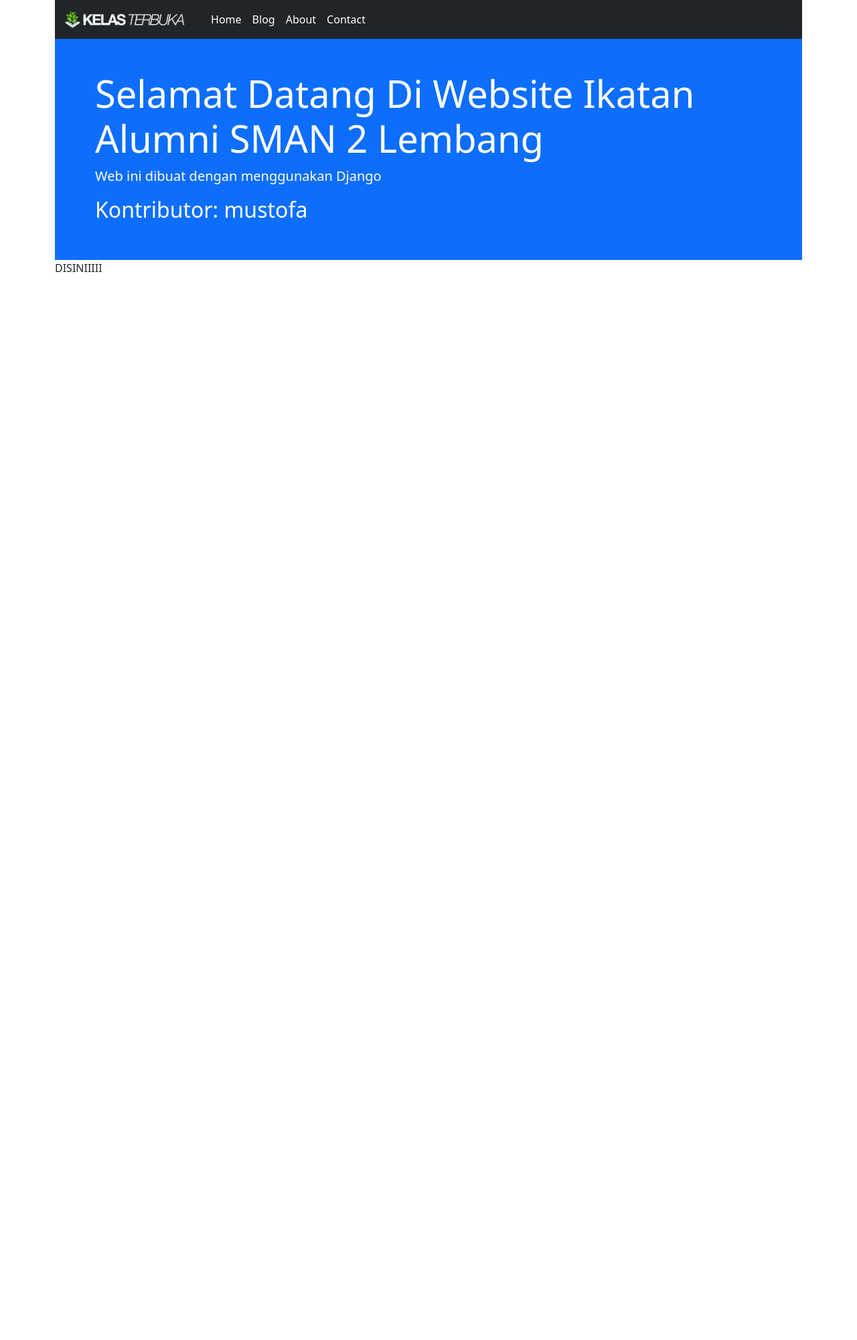
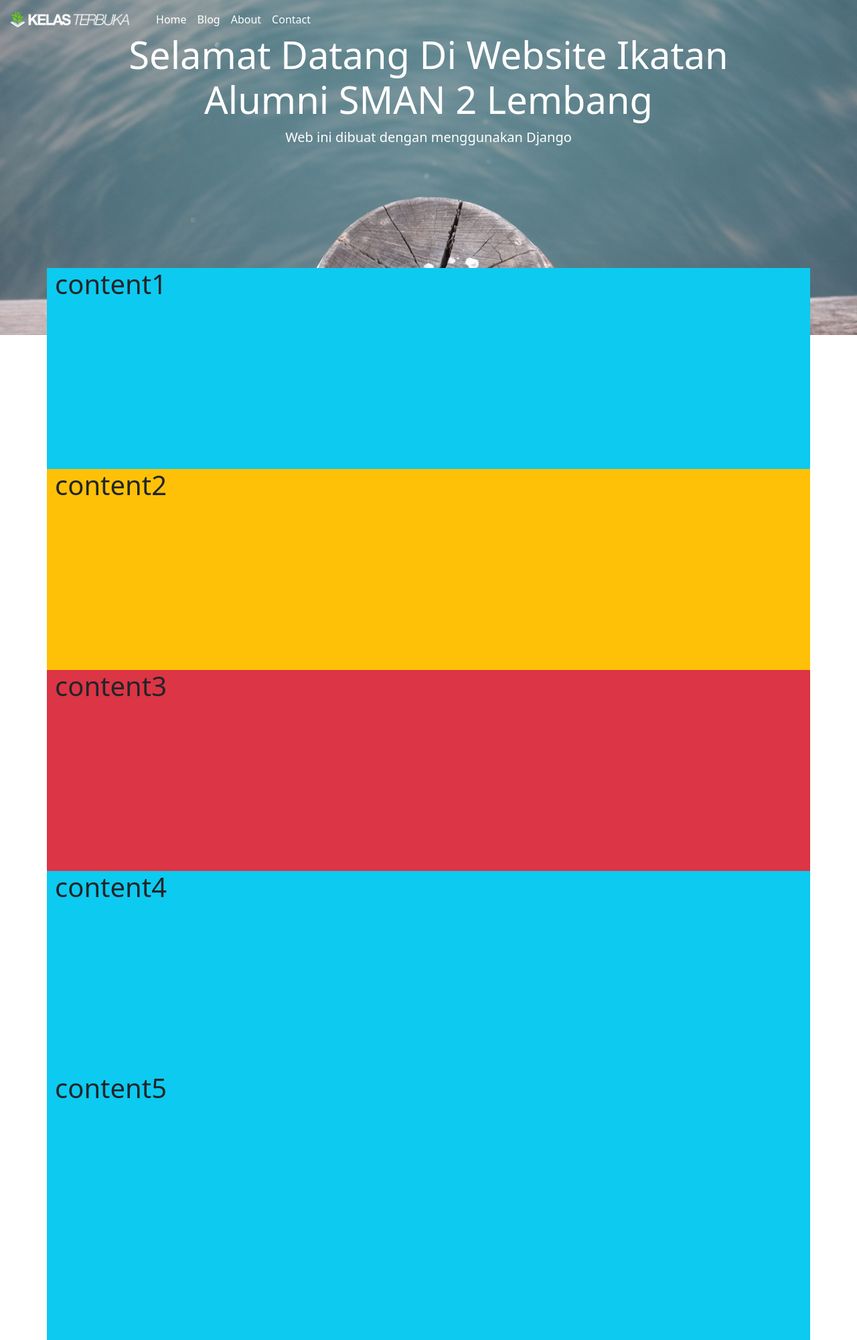
Before and after one commit to mustofa855/ika-backend, a Django app: page / in a window 1280 px wide. Shown: the whole page at 67% size. Before the commit the page ends 406 px from the top, so only its background shows below. Run offline with Django 5.2, Linux system fonts and the light colour scheme; some libraries are stand-ins or nearby versions.

Commit message:
Add paralax styling

```diff
--- a/static/css/style.css
+++ b/static/css/style.css
@@ -1,4 +1,4 @@
-#banner {
+/* #banner {
     width: 1600px;
     height: 300px;
 }
@@ -18,9 +18,9 @@ nav ul {
 
 nav li {
     float: left
-}
+} */
 
-nav a {
+/* nav a {
     color: white;
     display: block;
     font-family: arial;
@@ -30,4 +30,11 @@ nav a {
 
 nav a:hover{
     background-color:#f00;
+} */
+
+.jumbotron {
+    background-image:url("/static/img/mainheader.jpg");
+    background-position:center;
+    background-size:cover;
+    height:500px;
 }
--- /dev/null
+++ b/static/js/scrolling.js
@@ -0,0 +1,11 @@
+$(window).scroll(function(){
+    var scroll = $(window).scrollTop();
+
+    document.getElementById("myBody").style.marginTop = (-100 - 0.5 * scroll) + "px";
+
+    if(scroll >= 300){
+        $("#myNav").addClass("bg-dark");
+    } else {
+        $("#myNav").removeClass("bg-dark");
+    }
+});
--- a/templates/index.html
+++ b/templates/index.html
@@ -7,11 +7,11 @@
     <title>{{ judul }}</title>
     <link rel="stylesheet" href="{% static 'vendor/bootstrap/bootstrap.css' %}">
     <link rel="stylesheet" href="{% static app_css %}">
+    <link rel="stylesheet" href="{% static 'css/style.css' %}">
 </head>
 <body>
-    <div class="container">
     <!-- Navbar -->
-        <nav class="navbar navbar-expand-lg navbar-dark bg-dark">
+    <nav class="navbar fixed-top navbar-expand-md navbar-dark" id="myNav">
         <div class="container-fluid text-white">
             <a class="navbar-brand" href="#">
                 <img style="height: 30px;" src="{% static 'img/logo.png' %}" alt="">
@@ -20,7 +20,7 @@
                 <span class="navbar-toggler-icon"></span>
             </button>
             <div class="collapse navbar-collapse" id="navbarSupportedContent">
-                    <ul class="navbar-nav mr-auto">
+                <ul class="navbar-nav ml-auto">
                     <li class="nav-item">
                         <a class="nav-link active" aria-current="page" href="/">Home</a>
                     </li>
@@ -39,20 +39,44 @@
     </nav>
 
     <!-- Jumbotron Section -->
-        <div class="jumbotron jumbotron-fluid bg-primary text-white p-5">
-            <div class="container">
+    <div class="jumbotron jumbotron-fluid">
+        <div class="container text-white text-center p-5">
             <h1 class="display-4">{{ subJudul }} {{ subsubJudul }}</h1>
             <p class="lead">Web ini dibuat dengan menggunakan Django</p>
-                <h2>Kontributor: {{ kontributor }}</h2>
         </div>
     </div>
 
-        <!-- Additional Content -->
-        <p>DISINIIIII</p>
+    <div class="container-fluid">
+        <div class="container bg-secondary text-dark bg-info" style="margin-top: -100px;" id="myBody">
+            <div class="row" style="height: 400px;">
+                <h1>content1</h1>
+            </div>
+        </div>
+        <div class="container bg-secondary text-dark bg-warning" style="margin-top: -100px;" id="myBody">
+            <div class="row" style="height: 400px;">
+                <h1>content2</h1>
+            </div>
+        </div>
+        <div class="container bg-secondary text-dark bg-danger" style="margin-top: -100px;" id="myBody">
+            <div class="row" style="height: 400px;">
+                <h1>content3</h1>
+            </div>
+        </div>
+        <div class="container bg-secondary text-dark bg-info" style="margin-top: -100px;" id="myBody">
+            <div class="row" style="height: 400px;">
+                <h1>content4</h1>
+            </div>
+        </div>
+        <div class="container bg-secondary text-dark bg-info" style="margin-top: -100px;" id="myBody">
+            <div class="row" style="height: 400px;">
+                <h1>content5</h1>
+            </div>
+        </div>
     </div>
 
     <script src="{% static 'vendor/jquery/jquery.js' %}"></script>
     <script src="{% static 'vendor/popper/popper.js' %}"></script>
     <script src="{% static 'vendor/bootstrap/bootstrap.js' %}"></script>
+    <script src="{% static 'js/scrolling.js' %}"></script>
 </body>
 </html>
```
Lines whose indentation alone changed are shown as unchanged.
